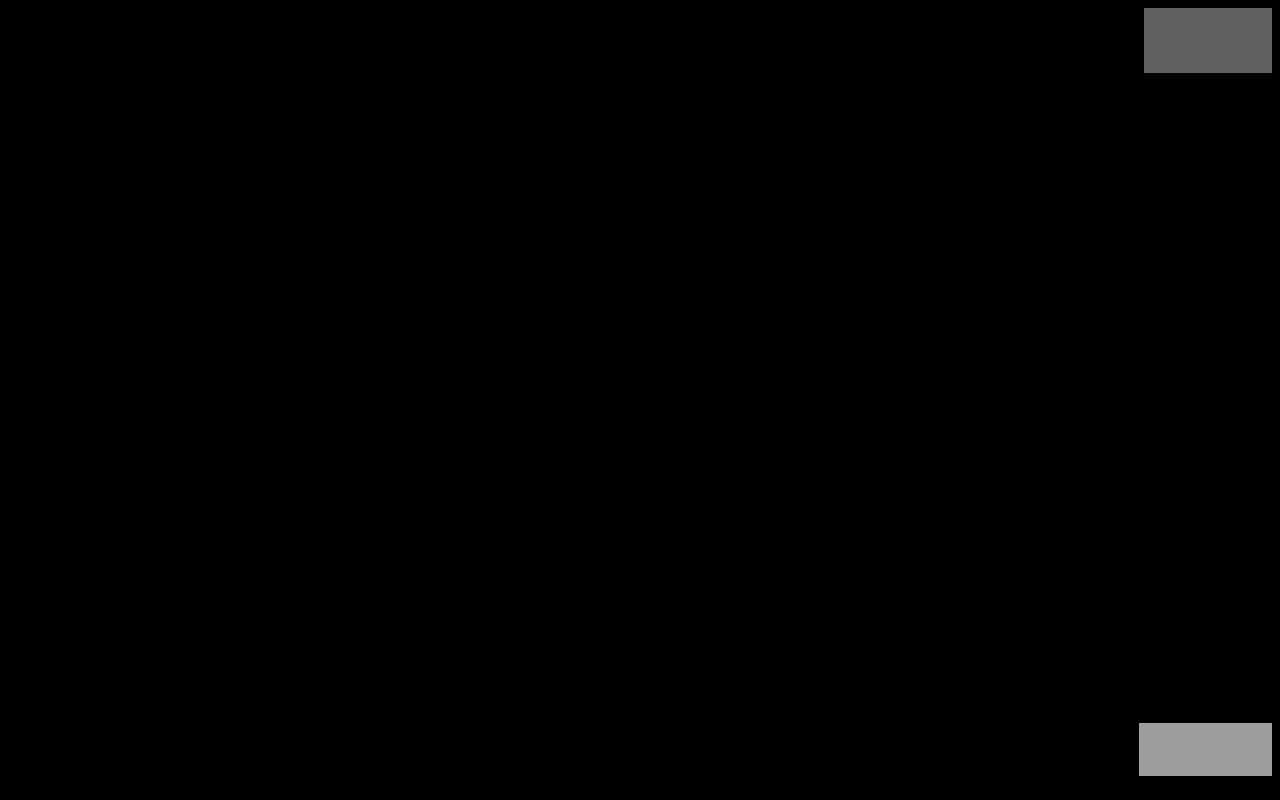
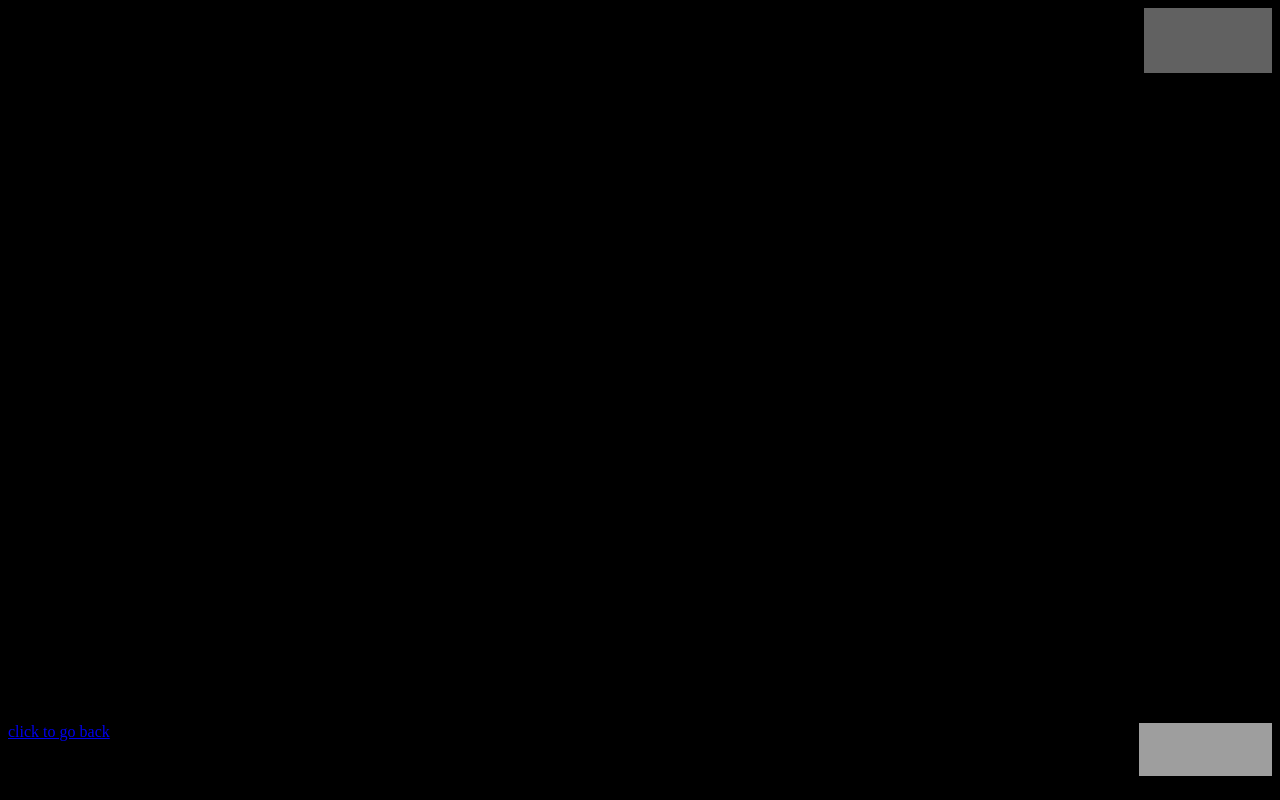
Before and after one commit to austin5623/dvdlogo, a plain HTML site: page index.html in a window 1280 px wide. Drawn offline with Linux system fonts and the light colour scheme; grey boxes are pictures that could not be loaded.

Commit message:
back button

```diff
--- a/index.html
+++ b/index.html
@@ -24,4 +24,5 @@
     <img src="https://upload.wikimedia.org/wikipedia/commons/9/9b/DVD_logo.svg" height="65" width="128" class="filter-white">
   </marquee>
 </marquee>
+<a href="https://austin5623.github.io">click to go back</a>
 <img src=https://i.imgur.com/12g0j6f.png align="right" height="53" width="133">
```
